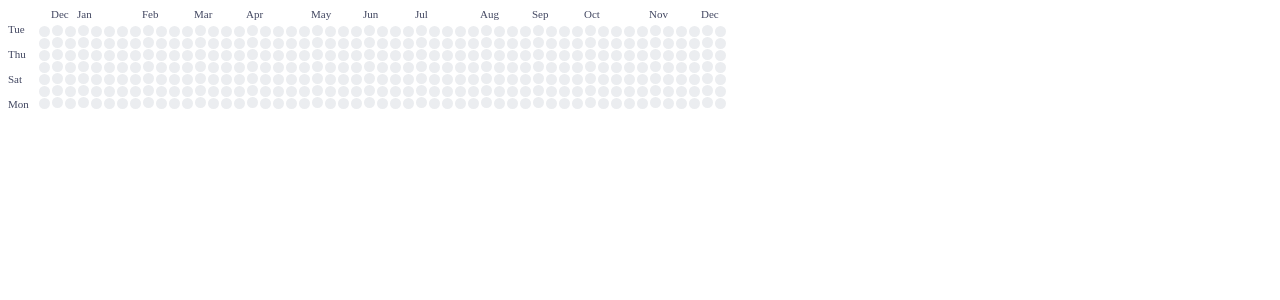
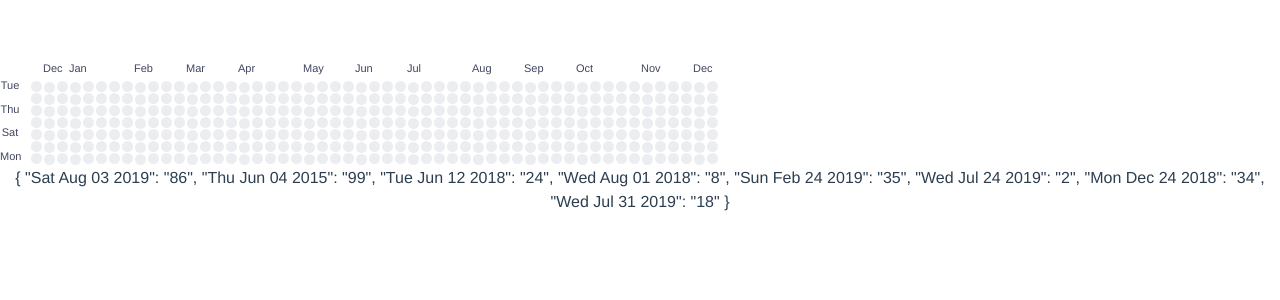
Before and after one commit to estelled/ng2-contribution-graph, an Angular app: page / in a window 1280 px wide. Shown: the top 300 px of the page. Built offline with nearby package versions, Linux system fonts and the light colour scheme.

Commit message:
issue #8 - tooltip

```diff
--- a/package.json
+++ b/package.json
@@ -20,6 +20,7 @@
     "@angular/platform-browser": "~7.0.0",
     "@angular/platform-browser-dynamic": "~7.0.0",
     "@angular/router": "~7.0.0",
+    "@ng-bootstrap/ng-bootstrap": "^4.0.0",
     "core-js": "^2.5.4",
     "rxjs": "~6.3.3",
     "zone.js": "~0.8.26"
--- a/src/app/app.component.html
+++ b/src/app/app.component.html
@@ -1,2 +1,6 @@
-<!--The content below is only a placeholder and can be replaced.-->
-<ng2-contribution-graph startDate='2018-12-18'></ng2-contribution-graph>
+<div class="layout">
+    <ng2-contribution-graph
+    startDate='2018-12-18'
+    [activity]="activity">
+    </ng2-contribution-graph>
+</div>
--- a/src/app/app.component.scss
+++ b/src/app/app.component.scss
@@ -0,0 +1,8 @@
+.layout {
+    font-family: 'Avenir', Helvetica, Arial, sans-serif;
+    -webkit-font-smoothing: antialiased;
+    -moz-osx-font-smoothing: grayscale;
+    text-align: center;
+    color: #2c3e50;
+    margin-top: 60px;
+  }
--- a/src/app/app.component.ts
+++ b/src/app/app.component.ts
@@ -6,5 +6,10 @@ import { Component } from '@angular/core';
   styleUrls: ['./app.component.scss']
 })
 export class AppComponent {
-  title = 'ng2-contribution-graph';
+  activity = [
+    ['2019-08-03', '86'], ['2015-06-04', '99'], ['2018-06-12', '24'],
+    ['2018-08-01', '8'], ['2019-02-24', '35'], ['2019-07-24', '2'],
+    ['2018-12-24', '34'], ['2019-07-31', '18']
+  ];
+
 }
--- a/src/app/contribution-graph/contribution-graph.component.html
+++ b/src/app/contribution-graph/contribution-graph.component.html
@@ -9,8 +9,12 @@
           </div>
           <ng-template #elseBlock><div class="empty"></div></ng-template>
         <div class="graph-row" *ngFor="let row of numRow(col)">
-          <div class="circle"></div>
+          <div class="circle" ngbTooltip="{{ computeTooltipText(col, row) }}"></div>
         </div>
       </div>
   </div>
 </div>
+
+
+
+ {{ activityDict | json }}
--- a/src/app/contribution-graph/contribution-graph.component.scss
+++ b/src/app/contribution-graph/contribution-graph.component.scss
@@ -12,7 +12,7 @@
         font-size: 11px;
         color: #414660;
         margin-right: 10px;
-        margin-top: 15px;
+        margin-top: 17px;
     }
 
     #canvas {
@@ -26,7 +26,7 @@
             margin-bottom: 5px;
           }
         .empty {
-            margin-bottom: 12px;
+            margin-bottom: 15px;
             color:transparent;
             border: solid transparent;
         }
--- a/src/app/contribution-graph/contribution-graph.component.ts
+++ b/src/app/contribution-graph/contribution-graph.component.ts
@@ -1,4 +1,5 @@
 import { Component, Input, OnInit } from '@angular/core';
+
 
 @Component({
   selector: 'ng2-contribution-graph',
@@ -8,15 +9,17 @@ import { Component, Input, OnInit } from '@angular/core';
 export class ContributionGraphComponent implements OnInit {
 
   @Input() startDate: string;
+  @Input() activity: any[];
   colNumber = 53;
   columns: Array<number>;
   days: Array<string>;
-
+  activityDict: {};
   constructor() { }
 
   ngOnInit() {
     this.columns = Array.from(Array(this.colNumber).keys());
     this.days = this.computeDayLabels(this.startDate);
+    this.activityDict = this.activity2activityDict(this.activity);
   }
 
   calcYearDays() {
@@ -92,4 +95,33 @@ export class ContributionGraphComponent implements OnInit {
   idCalc(i: number, j: number) {
     return (i - 1) * 7 + j - 1;
   }
+
+  id2date(id: number) {
+    const result = new Date(this.startDate);
+    result.setDate(result.getDate() + id);
+    return result.toDateString();
+  }
+
+  computeTooltipText(i: number, j: number) {
+    const id =  this.idCalc(i, j);
+    const date = this.id2date(id);
+    let contNumber = 'no';
+    if (this.activityDict[date]) {
+      contNumber = this.activityDict[date];
+    }
+    const text = contNumber + ' contributions on ' + date;
+
+    return text;
+  }
+
+  activity2activityDict(activity: any[]) {
+    const activityDict = {};
+    for (let i = 0; i < activity.length; i++) {
+      const tempDate = new Date(activity[i][0]);
+      const key = tempDate.toDateString();
+      activityDict[key] = activity[i][1];
+    }
+    return activityDict;
+  }
+
 }
--- a/src/index.html
+++ b/src/index.html
@@ -6,6 +6,7 @@
   <base href="/">
 
   <meta name="viewport" content="width=device-width, initial-scale=1">
+  <link rel="stylesheet" href="https://stackpath.bootstrapcdn.com/bootstrap/4.1.3/css/bootstrap.min.css" integrity="sha384-MCw98/SFnGE8fJT3GXwEOngsV7Zt27NXFoaoApmYm81iuXoPkFOJwJ8ERdknLPMO" crossorigin="anonymous">
   <link rel="icon" type="image/x-icon" href="favicon.ico">
 </head>
 <body>
```
Also changed, not shown: src/app/app.module.ts (+6 -2 lines), 1 other file (tests, documents, lock files or other folders).
